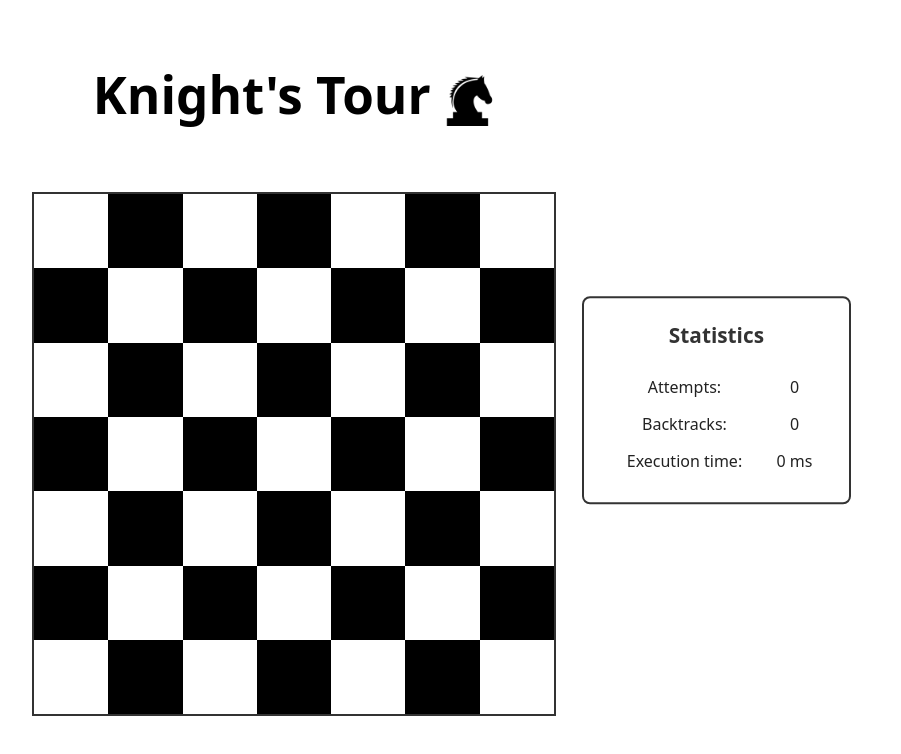
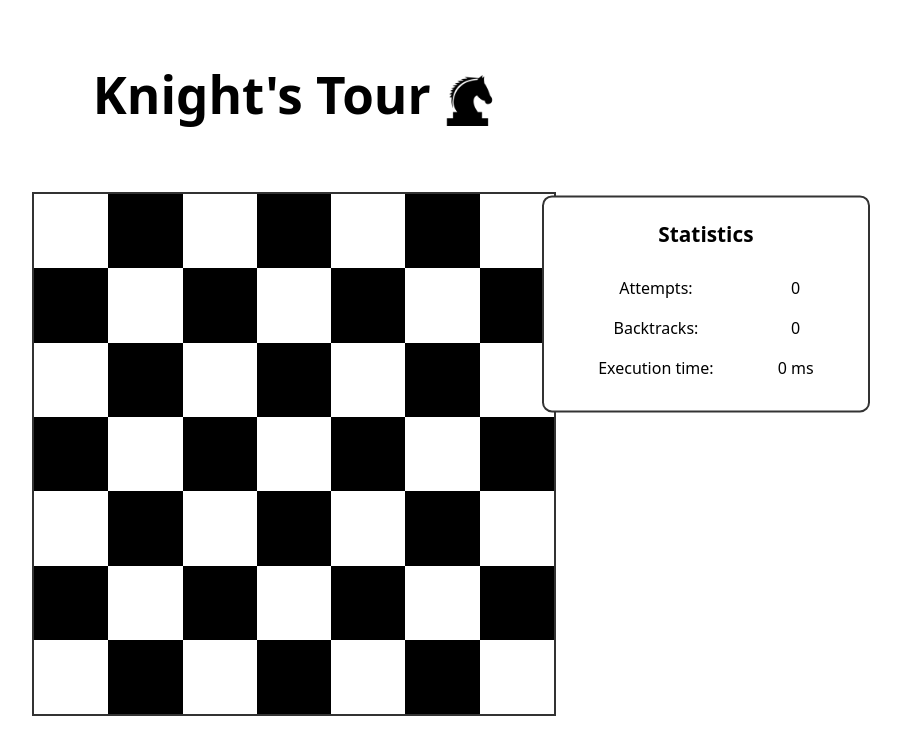
Before and after one commit to HemaniakAE/Heldyis_Derrick_Yeremi_Proyecto-2, a React (Vite) app: page / in a window 1280 px wide. Shown: the top 754 px of the page, without its empty margins (346-1247 px from the left). Built offline with nearby package versions, Linux system fonts and the light colour scheme.

Commit message:
Finaliza implementación de estilos en el statsboard

```diff
--- a/src/App.css
+++ b/src/App.css
@@ -20,11 +20,11 @@ main {
 
 .right-area {
   position: fixed;
-  top: 50%;
+  top: 38%;
   right: 0;
   transform: translateY(-50%);
   z-index: 100;
-  padding-right: 6.5%;
+  padding-right: 5%;
 }
 
 .card {
--- a/src/Components/StatsBoard.css
+++ b/src/Components/StatsBoard.css
@@ -2,14 +2,14 @@
   background: #ffffff;
   border: 2px solid #333;
   padding: 1.4em;
-  border-radius: 8px;
+  border-radius: 10px;
   min-width: 220px;
 }
 
 .stats-board h2 {
   margin-top: 0;
   font-size: 1.3em;
-  color: #333;
+  color: #000000;
 }
 
 .stats-board table {
@@ -18,6 +18,6 @@
 }
 
 .stats-board td {
-  padding: 0.4em 0.6em;
-  color: #222;
+  padding: 0.5em 2em;
+  color: #000000;
 }
--- a/src/index.css
+++ b/src/index.css
@@ -71,9 +71,6 @@ button:focus-visible {
   a:hover {
     color: #747bff;
   }
-  button {
-    background-color: #f9f9f9;
-  }
   .header {
     color: #000000;
     background: #ffffff;
```
